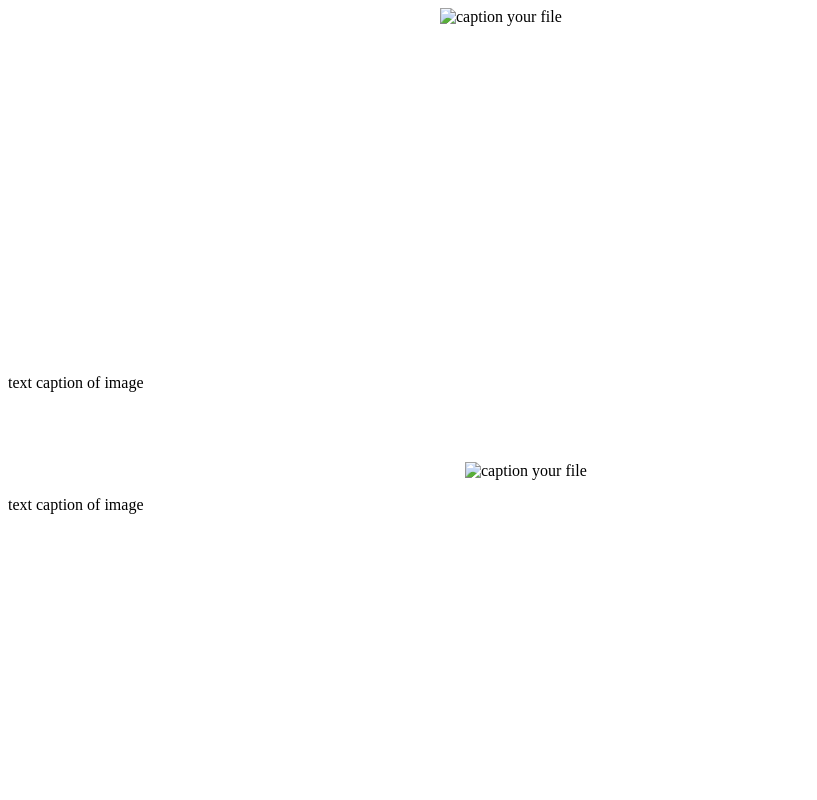
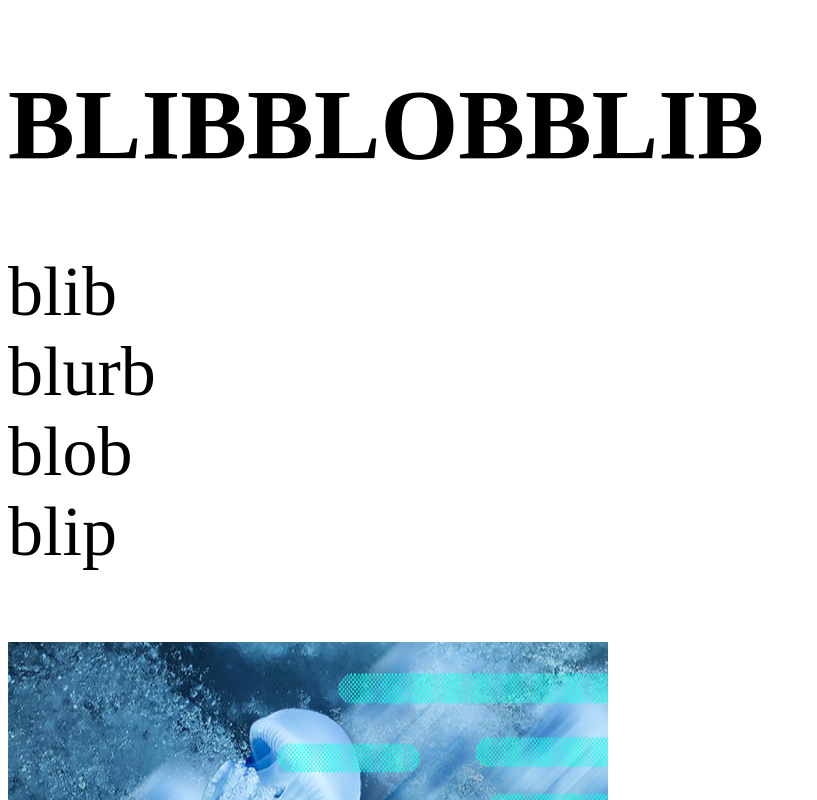
Before and after one commit to michellesuinjung/FASpring2022Michelle, a plain HTML site: page index.html in a window 1280 px wide. Shown: the top 800 px of the page, without its empty margins (0-817 px from the left). Drawn offline with Linux system fonts and the light colour scheme.

Commit message:
Update index.html

```diff
--- a/index.html
+++ b/index.html
@@ -3,29 +3,41 @@
 <head>
     <meta charset="UTF-8">
     <meta name="viewport" content="width=device-width, initial-scale=1.0">
-    <title>your title</title>
-    <link rel="icon" type="image/x-icon" href="favicon.ico"
-    link rel="stylesheet" href="styles.css">
+    <title>meeesheeellllleee</title>
     <link rel="stylesheet" href="styles.css">
-    <style>
-        img{
-            display: block;
-            margin-left: auto;
-            margin-right: auto;
-        }
-    </style>
+    <link rel="icon" type="image/x-icon" href="favicon.ico">
 
 </head>
+<style>
+h1 {
+  font-size: 100px;
+}
+
+h2 {
+  font-size: 30px;
+}
+
+p {
+  font-size: 70px;
+}
+</style>
 <body>
-    <img src="put your image in your folder and type in file name" alt="caption your file"
-    style="width: 400px;height: 350px;">
-    <p>text caption of image</p>
-    <br>
-    <br>
-    <br>
+    <h1>BLIBBLOBBLIB</h1>
+    <p>blib<br>blurb<br>blob<br>blip<br></p>
+    <img src="SUPERJELLY.png"
+    width="600"
+    height="500">
+    <br><br><br>
+    <img src="SUPERJELLY.png" alt="bubbles"
+    style="width:600px;height:400px;" >
+    <p>blib<br>blurb<br>blob<br>blip<br></p>
+    <br><br><br><br><br><br>
 
-    <img src="put your image in your folder and type in file name" alt="caption your file"
-    style="width: 350px;">
-    <p>text caption of image</p>
+<video width="480" height="854" controls>
+    <source src="techniques.mp4" type="video/mp4">
+    <source src="techniques.ogg" type="video/ogg">
+  Your browser does not support the video tag.
+  </video>
+
 </body>
 </html>
```
